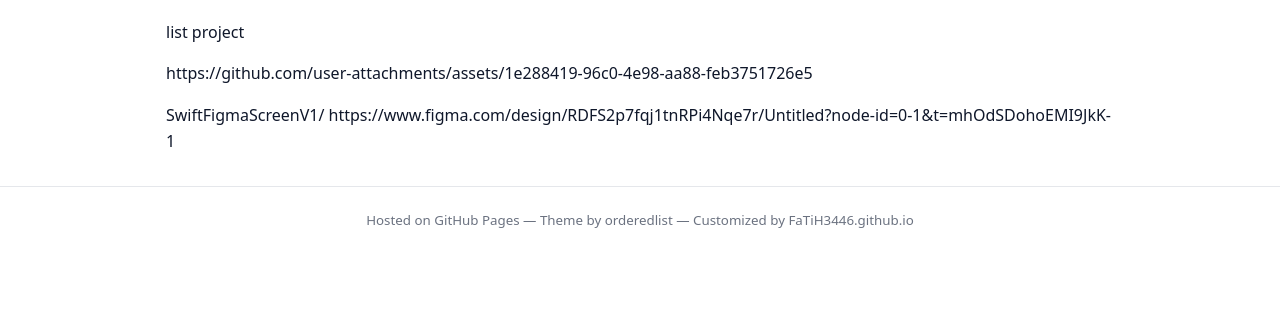
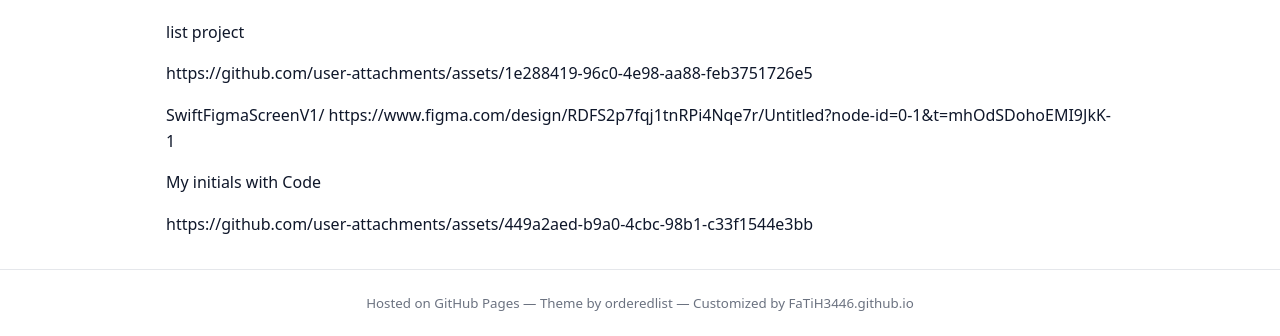
Before and after one commit to FaTiH3446/FaTiH3446.github.io, a Jekyll site: the page built from project.md, in a window 1280 px wide and 900 px high, scrolled down 11741 px, cut to the strip 564-900 px from the top of the window. Built offline with Jekyll 4.4.1, drawn with Linux system fonts in a browser that asks for light colours; before the commit the page ends 12558 px from its top, so only the background shows below that.

Commit message:
Add links and initials section to project.md

```diff
--- a/project.md
+++ b/project.md
@@ -573,3 +573,12 @@ https://github.com/user-attachments/assets/1e288419-96c0-4e98-aa88-feb3751726e5
 
 SwiftFigmaScreenV1/
 https://www.figma.com/design/RDFS2p7fqj1tnRPi4Nqe7r/Untitled?node-id=0-1&t=mhOdSDohoEMI9JkK-1
+
+
+
+
+
+My initials with Code
+
+
+https://github.com/user-attachments/assets/449a2aed-b9a0-4cbc-98b1-c33f1544e3bb
```
